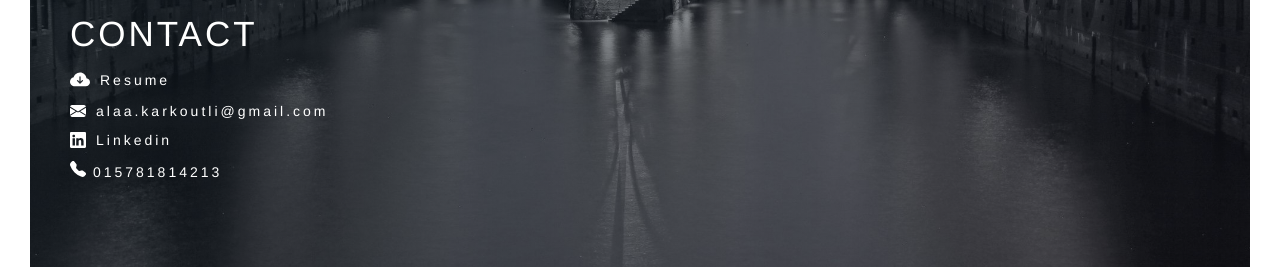
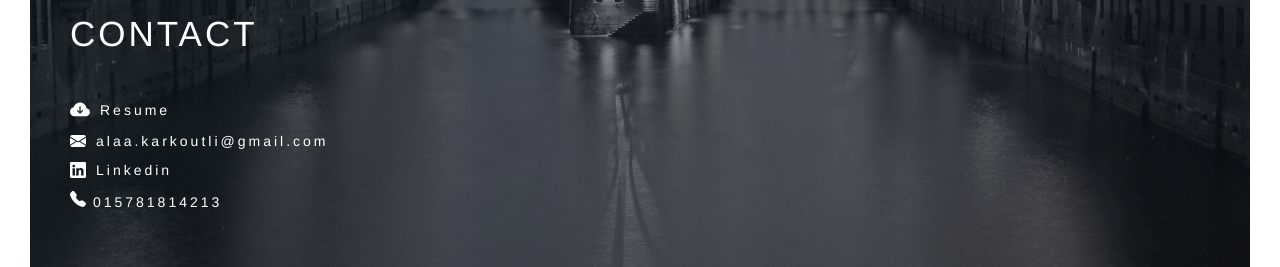
Before and after one commit to AlaaDev22/Portfolio, a website: page index.html in a window 1280 px wide. Shown: the part 3610-3877 px from the top of the page. Drawn offline with nearby package versions, Linux system fonts and the light colour scheme.

Commit message:
add margin top to contact items

```diff
--- a/css/style.css
+++ b/css/style.css
@@ -811,6 +811,10 @@ button {
   color: white;
 }
 
+.contact__items {
+  margin-top: 3rem;
+}
+
 .contact__items li {
   color: white;
   font-size: 1.4rem;
```
